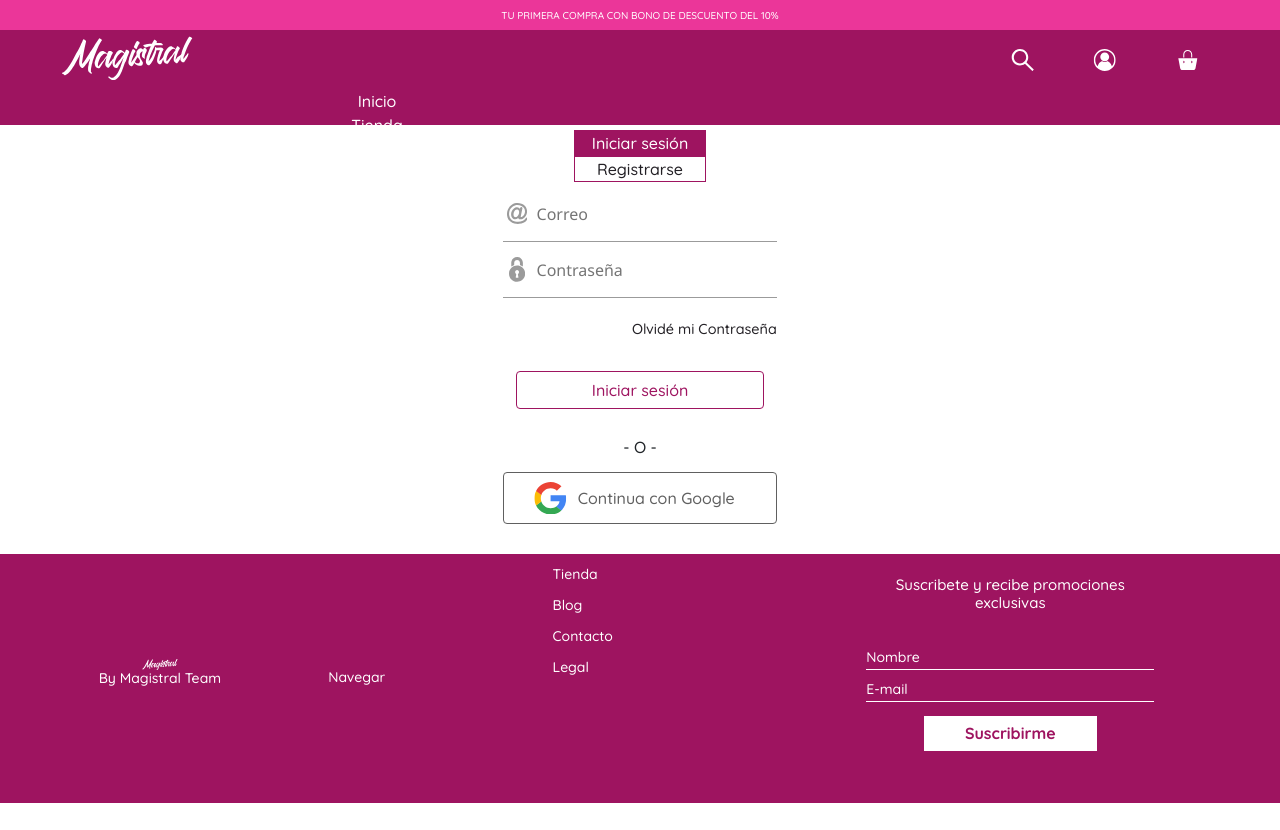
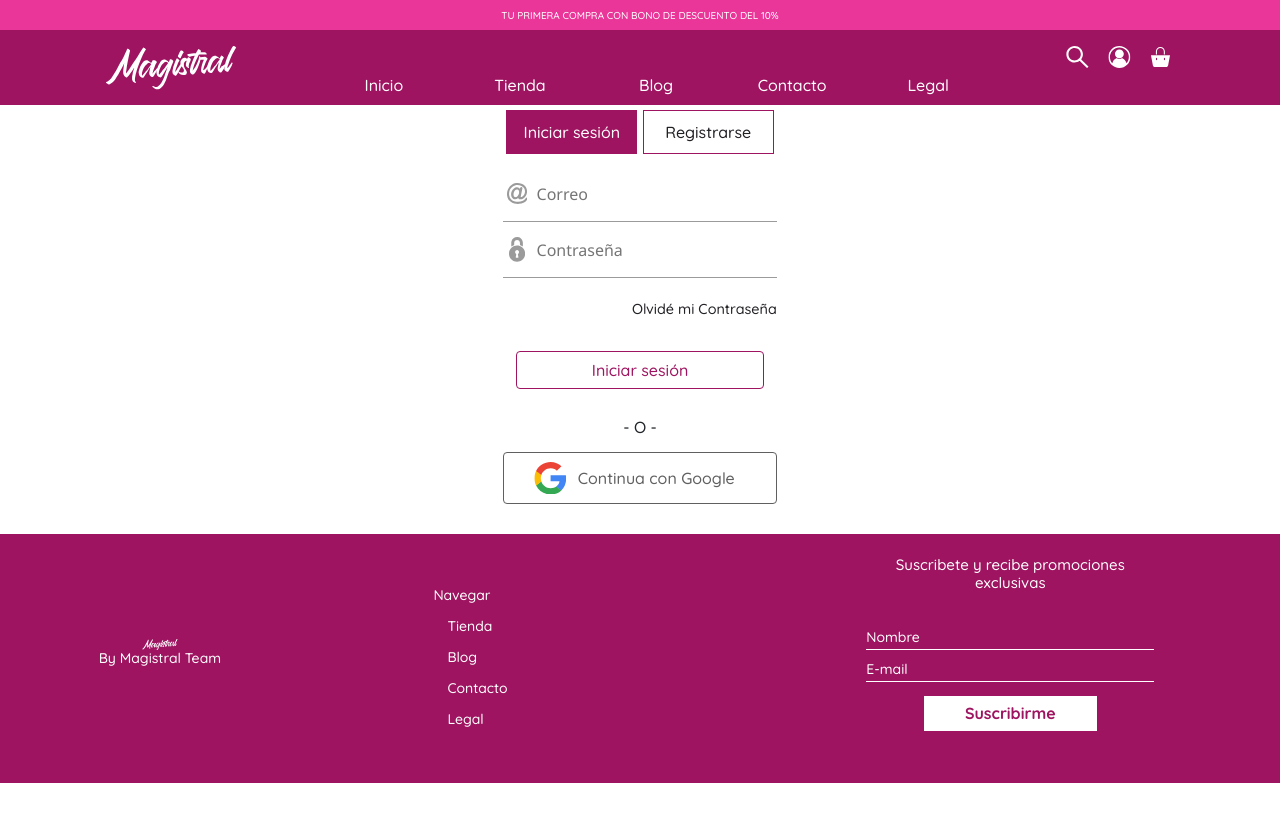
Before and after one commit to cpolania96/CLIENT-FRONTEND-ECOMMERCE-MAGISTRAL, a React (Vite) app: page /auth in a window 1280 px wide. Built offline with nearby package versions, Linux system fonts and the light colour scheme; no server answers.

Commit message:
Header OK

```diff
--- a/src/App.css
+++ b/src/App.css
@@ -275,20 +275,54 @@ h6 {
 
 header {
   width: 100%;
+  height: 57px;
   background: #9e1460;
   display: flex;
   justify-content: center;
   align-items: center;
   position: relative; }
+  header .header-close {
+    width: 39px;
+    height: 39px;
+    left: 15px;
+    position: absolute;
+    top: 10px;
+    border: none;
+    background-color: transparent;
+    display: grid;
+    place-content: center; }
+    header .header-close svg .st0 {
+      fill: white; }
+  header a {
+    width: 128px;
+    height: 38px;
+    position: absolute;
+    top: 13%;
+    z-index: 5; }
+    header a .logo {
+      width: 100%;
+      display: flex;
+      justify-content: center;
+      align-items: center;
+      margin: 0; }
+      header a .logo svg {
+        height: 100%;
+        width: 100%; }
+        header a .logo svg .st0 {
+          fill: white; }
   header .header-container {
-    width: 92%;
-    height: 64px;
+    width: 124px;
+    height: 28px;
     display: flex;
     justify-content: center;
-    align-items: center; }
+    align-items: center;
+    position: absolute;
+    right: 46px;
+    top: 9%;
+    z-index: 5; }
     header .header-container button {
       height: 100%;
-      width: 15%;
+      width: 33.3%;
       border: none;
       background: transparent;
       display: flex;
@@ -298,44 +332,56 @@ header {
         width: 60%; }
         header .header-container button svg .st0 {
           fill: white; }
-    header .header-container a .logo {
-      height: 100%;
-      display: flex;
-      justify-content: center;
-      align-items: center;
-      margin: 0 10px; }
-      header .header-container a .logo svg {
-        height: 100%;
-        width: 100%; }
-        header .header-container a .logo svg .st0 {
-          fill: white; }
 
-@media (max-width: 768px) {
-  header .header-container a .logo {
-    top: 2%; } }
+@media (max-width: 375px) {
+  header a {
+    left: 17%; }
+    header a .logo {
+      top: 0; }
+  header .header-container {
+    width: 109px;
+    right: 7px;
+    top: 25%; } }
+
+@media (max-width: 425px) {
+  header a {
+    left: 66px;
+    width: 111px;
+    top: 19%; }
+  header .header-container {
+    top: 25%;
+    right: 10px; } }
 
 @media (min-width: 768px) {
   header {
+    height: 75px;
     flex-direction: column; }
+    header .header-close {
+      display: none; }
+    header a {
+      left: 4rem;
+      width: 125px;
+      top: 16px; }
     header .header-container {
-      justify-content: flex-end;
-      height: 59px; }
-      header .header-container .header-container {
-        width: 52%; }
-      header .header-container .header-close {
-        display: none; }
-      header .header-container button {
-        width: 7%; }
-      header .header-container a .logo {
-        position: absolute;
-        left: 52px;
-        top: 0;
-        width: 131px;
-        height: 60%; } }
+      right: 27px;
+      top: 28%; } }
 
 @media (min-width: 1024px) {
-  header .header-container a .logo {
-    top: 0; } }
+  header a {
+    left: 106px;
+    width: 131px;
+    top: 16px; }
+    header a .logo {
+      top: 0; }
+  header .header-container {
+    right: 99px;
+    top: 13px; } }
+
+@media (min-width: 1348px) {
+  header a {
+    left: 180px; }
+  header .header-container {
+    right: 164px; } }
 
 .search-bar {
   width: 100%;
@@ -387,9 +433,12 @@ header {
 
 @media (min-width: 768px) {
   .menu-nav-desktop {
-    height: 36px;
+    height: 40px;
     width: 100%;
-    background: #9e1460; }
+    position: absolute;
+    bottom: 0px;
+    display: flex;
+    justify-content: center; }
     .menu-nav-desktop ul {
       width: 55%;
       height: 100%;
@@ -398,17 +447,18 @@ header {
       justify-content: space-between;
       align-items: center; }
       .menu-nav-desktop ul li {
-        width: 100%;
+        width: 19%;
         height: 100%;
         list-style-type: none; }
         .menu-nav-desktop ul li a {
           color: white;
-          width: 114px;
+          width: 100%;
           height: 100%;
           display: flex;
           justify-content: center;
           align-items: center;
-          text-decoration: none; }
+          text-decoration: none;
+          position: inherit; }
           .menu-nav-desktop ul li a:hover {
             font-weight: bold;
             cursor: pointer; } }
@@ -610,18 +660,25 @@ header {
       .carousel .carousel-inner .carousel-item img {
         width: 100%; }
 
-ul {
+.cards-opinion .title {
+  padding-left: 14px;
+  padding-right: 14px; }
+
+.cards-opinion .card-opinion {
   width: 100%;
   height: 100%;
   display: flex;
   flex-direction: column; }
-  ul .card {
+  .cards-opinion .card-opinion .card {
     width: 100%;
     height: 14rem;
     display: flex;
     flex-direction: column;
-    position: relative; }
-    ul .card .comillas-top {
+    position: relative;
+    margin-top: 20px;
+    border: none;
+    background-color: transparent; }
+    .cards-opinion .card-opinion .card .comillas-top {
       width: 42px;
       height: 47px;
       position: absolute;
@@ -631,7 +688,7 @@ ul {
       top: 40px;
       left: 7%;
       z-index: 10; }
-    ul .card .comillas-bottom {
+    .cards-opinion .card-opinion .card .comillas-bottom {
       width: 42px;
       height: 47px;
       position: absolute;
@@ -642,42 +699,69 @@ ul {
       justify-content: center;
       align-items: center;
       transform: rotate(-180deg); }
-    ul .card .empty,
-    ul .card .message-container {
+    .cards-opinion .card-opinion .card .empty,
+    .cards-opinion .card-opinion .card .message-container {
       width: 100%; }
-    ul .card .empty {
+    .cards-opinion .card-opinion .card .empty {
       height: 12%;
-      background-color: white;
       position: relative; }
-      ul .card .empty .user-comments {
+      .cards-opinion .card-opinion .card .empty .user-comments {
         left: 39%;
-        top: 15px;
+        top: 2px;
         width: 70px;
-        height: 70px;
-        background-color: red;
         border-radius: 50%;
         z-index: 10;
-        position: absolute; }
-    ul .card .message-container {
+        position: absolute;
+        overflow: hidden; }
+        .cards-opinion .card-opinion .card .empty .user-comments img {
+          width: 100%; }
+    .cards-opinion .card-opinion .card .message-container {
       height: 90%;
       display: flex;
       justify-content: center;
       align-items: center;
       margin-top: 20px; }
-      ul .card .message-container .message {
+      .cards-opinion .card-opinion .card .message-container .message {
         width: 85%;
         height: 80%;
         background-color: #fcd3db;
         display: flex;
         flex-direction: column;
         align-items: center;
-        justify-content: flex-end; }
-        ul .card .message-container .message p {
+        justify-content: flex-end;
+        border-radius: 50px;
+        background: #fcd3db;
+        box-shadow: 26px 26px 53px #d6b3ba, -26px -26px 53px #fff3fc; }
+        .cards-opinion .card-opinion .card .message-container .message p {
           width: 80%;
-          height: 78%;
+          height: 60%;
           font-size: 0.9rem;
-          font-weight: bold;
-          text-align: center; }
+          text-align: center;
+          margin: 0; }
+        .cards-opinion .card-opinion .card .message-container .message .name {
+          height: 24%;
+          display: flex;
+          align-items: center;
+          justify-content: center;
+          font-weight: bold; }
+
+.cards-opinion .btn-seemore {
+  width: 100%;
+  display: flex;
+  justify-content: center;
+  align-items: center;
+  height: 64px;
+  margin: 37px auto;
+  position: relative; }
+  .cards-opinion .btn-seemore button {
+    height: 100%;
+    width: 132px;
+    border: none;
+    background-color: #9e1460;
+    color: white;
+    position: absolute;
+    bottom: 0;
+    border-radius: 6px; }
 
 .buy-container {
   height: 16rem !important; }
@@ -719,9 +803,11 @@ ul {
   .products-container .offers {
     width: 90% !important;
     margin: 0 auto;
-    grid-gap: 10px;
+    height: 339px;
+    display: flex;
     margin-bottom: 26px;
-    flex-direction: row !important; }
+    flex-direction: row !important;
+    justify-content: space-between; }
 
 .buttons {
   width: 100%;
@@ -745,7 +831,7 @@ ul {
       width: 16px; }
 
 .info-cards {
-  width: 100%;
+  width: 48%;
   height: 318px;
   display: flex;
   flex-direction: column;
--- a/src/modules/CardOpinion/_card-opinion.scss
+++ b/src/modules/CardOpinion/_card-opinion.scss
@@ -1,4 +1,9 @@
-ul {
+.cards-opinion {
+  .title {
+    padding-left: 14px;
+    padding-right: 14px;
+  }
+  .card-opinion {
     width: 100%;
     height: 100%;
     display: flex;
@@ -10,7 +15,9 @@ ul {
       display: flex;
       flex-direction: column;
       position: relative;
-
+      margin-top: 20px;
+      border: none;
+      background-color: transparent;
       .comillas-top {
         width: 42px;
         height: 47px;
@@ -43,20 +50,18 @@ ul {
 
       .empty {
         height: 12%;
-      background-color: white;
         position: relative;
 
         .user-comments {
           left: 39%;
-        top: 15px;
+          top: 2px;
           width: 70px;
-        height: 70px;
-        background-color: red;
           border-radius: 50%;
           z-index: 10;
           position: absolute;
-
+          overflow: hidden;
           img {
+            width: 100%;
           }
         }
       }
@@ -76,15 +81,44 @@ ul {
           flex-direction: column;
           align-items: center;
           justify-content: flex-end;
-
+          border-radius: 50px;
+          background: #fcd3db;
+          box-shadow: 26px 26px 53px #d6b3ba, -26px -26px 53px #fff3fc;
           p {
             width: 80%;
-          height: 78%;
+            height: 60%;
             font-size: 0.9rem;
+            text-align: center;
+            margin: 0;
+          }
+          .name {
+            height: 24%;
+            display: flex;
+            align-items: center;
+            justify-content: center;
             font-weight: bold;
-          text-align: center;
           }
         }
       }
     }
   }
+  .btn-seemore {
+    width: 100%;
+    display: flex;
+    justify-content: center;
+    align-items: center;
+    height: 64px;
+    margin: 37px auto;
+    position: relative;
+    button {
+      height: 100%;
+      width: 132px;
+      border: none;
+      background-color: #9e1460;
+      color: white;
+      position: absolute;
+      bottom: 0;
+      border-radius: 6px;
+    }
+  }
+}
--- a/src/modules/Cards/_card.scss
+++ b/src/modules/Cards/_card.scss
@@ -1,5 +1,5 @@
 .info-cards {
-  width: 100%;
+  width: 48%;
   height: 318px;
   display: flex;
   flex-direction: column;
--- a/src/modules/ContainerProducts/_container-products.scss
+++ b/src/modules/ContainerProducts/_container-products.scss
@@ -20,9 +20,11 @@
   .offers {
     width: 90% !important;
     margin: 0 auto;
-    grid-gap: 10px;
+    height: 339px;
+    display: flex;
     margin-bottom: 26px;
     flex-direction: row !important;
+    justify-content: space-between;
   }
 }
 
--- a/src/modules/Header/Header.jsx
+++ b/src/modules/Header/Header.jsx
@@ -34,14 +34,11 @@ function Header() {
         <p className="news-title">{newsBanner.text}</p>
       </div>
       <header>
+        <Link to="/">
+          <div className="logo">{assets.logo}</div>
+        </Link>
         <div className="header-container">
-          <button className="header-close" onClick={() => setNavOpen(true)}>
-            {assets.menu}
-          </button>
           <SearchBar assets={assets} />
-          <Link to="/">
-            <div className="logo">{assets.logo}</div>
-          </Link>
           <button className="user">{assets.user}</button>
           <button className="shopbag">{assets.shopbag}</button>
         </div>
@@ -51,6 +48,9 @@ function Header() {
           setBlockOverflow={setBlockOverflow}
         />
         <MenuNav />
+        <button className="header-close" onClick={() => setNavOpen(true)}>
+          {assets.menu}
+        </button>
       </header>
     </>
   );
--- a/src/modules/Header/_header.scss
+++ b/src/modules/Header/_header.scss
@@ -16,22 +16,62 @@
 
 header {
   width: 100%;
+  height: 57px;
   background: #9e1460;
   display: flex;
   justify-content: center;
   align-items: center;
   position: relative;
-
-  .header-container {
-    width: 92%;
-    height: 64px;
+  .header-close {
+    width: 39px;
+    height: 39px;
+    left: 15px;
+    position: absolute;
+    top: 10px;
+    border: none;
+    background-color: transparent;
+    display: grid;
+    place-content: center;
+    svg {
+      .st0 {
+        fill: white;
+      }
+    }
+  }
+  a {
+    width: 128px;
+    height: 38px;
+    position: absolute;
+    top: 13%;
+    z-index: 5;
+    .logo {
+      width: 100%;
       display: flex;
       justify-content: center;
       align-items: center;
-
+      margin: 0;
+      svg {
+        height: 100%;
+        width: 100%;
+        .st0 {
+          fill: white;
+        }
+      }
+    }
+  }
+  .header-container {
+    width: 124px;
+    height: 28px;
+    display: flex;
+    justify-content: center;
+    align-items: center;
+    position: absolute;
+    right: 46px;
+    top: 9%;
+    z-index: 5;
     button {
       height: 100%;
-      width: 15%;
+      width: 33.3%;
       border: none;
       background: transparent;
       display: flex;
@@ -45,81 +85,85 @@ header {
         }
       }
     }
-
-    a {
-      .logo {
-        height: 100%;
-        display: flex;
-        justify-content: center;
-        align-items: center;
-        margin: 0 10px;
-
-        svg {
-          height: 100%;
-          width: 100%;
-          .st0 {
-            fill: white;
-          }
-        }
-      }
-    }
   }
 }
 // _________________________ //
 // _____ MEDIA QUERIES _____ //
 
-@media (min-width: 320px) {
-}
-@media (max-width: 768px) {
+@media (max-width: 375px) {
   header {
-    .header-container {
     a {
+      left: 17%;
       .logo {
-          top: 2%;
+        top: 0;
       }
     }
+    .header-container {
+      width: 109px;
+      right: 7px;
+      top: 25%;
+    }
+  }
+}
+@media (max-width: 425px) {
+  header {
+    a {
+      left: 66px;
+      width: 111px;
+      top: 19%;
+      .logo {
+      }
+    }
+    .header-container {
+      top: 25%;
+      right: 10px;
     }
   }
 }
 @media (min-width: 768px) {
   header {
+    height: 75px;
     flex-direction: column;
-    .header-container {
-      justify-content: flex-end;
-      height: 59px;
-      .header-container {
-        width: 52%;
-      }
     .header-close {
       display: none;
     }
-      button {
-        width: 7%;
+    a {
+      left: 4rem;
+      width: 125px;
+      top: 16px;
     }
-      a {
-        .logo {
-          position: absolute;
-          left: 52px;
-          top: 0;
-          width: 131px;
-          height: 60%;
-        }
-      }
+    .header-container {
+      right: 27px;
+      top: 28%;
     }
   }
 }
 @media (min-width: 1024px) {
   header {
-    .header-container {
     a {
+      left: 106px;
+      width: 131px;
+      top: 16px;
       .logo {
         top: 0;
       }
     }
+    .header-container {
+      right: 99px;
+      top: 13px;
     }
   }
 }
-
+@media (min-width: 1348px) {
+  header {
+    a {
+      left: 180px
+    }
+    .header-container {
+      right: 164px;
+    }
+  }
+}
 // ___________________ //
 // _____ IMPORTS _____ //
 
--- a/src/modules/Header/components/_menu-nav.scss
+++ b/src/modules/Header/components/_menu-nav.scss
@@ -8,9 +8,12 @@
 }
 @media (min-width: 768px) {
   .menu-nav-desktop {
-    height: 36px;
+    height: 40px;
     width: 100%;
-    background: #9e1460;
+    position: absolute;
+    bottom: 0px;
+    display: flex;
+    justify-content: center;
     ul {
       width: 55%;
       height: 100%;
@@ -19,17 +22,18 @@
       justify-content: space-between;
       align-items: center;
       li {
-        width: 100%;
+        width: 19%;
         height: 100%;
         list-style-type: none;
         a {
           color: white;
-          width: 114px;
+          width: 100%;
           height: 100%;
           display: flex;
           justify-content: center;
           align-items: center;
           text-decoration: none;
+          position: inherit;
           &:hover {
             font-weight: bold;
             cursor: pointer;
@@ -39,3 +43,6 @@
     }
   }
 }
+@media (min-width: 1024px) {
+
+}
```
Also changed, not shown: src/modules/CardOpinion/CardsOpinion.jsx (+52 -12 lines), src/modules/CardOpinion/modules/CardOpinion.jsx (+5 -4 lines), src/modules/Views/Index.jsx (+1 -9 lines). Lines whose indentation alone changed are shown as unchanged.
